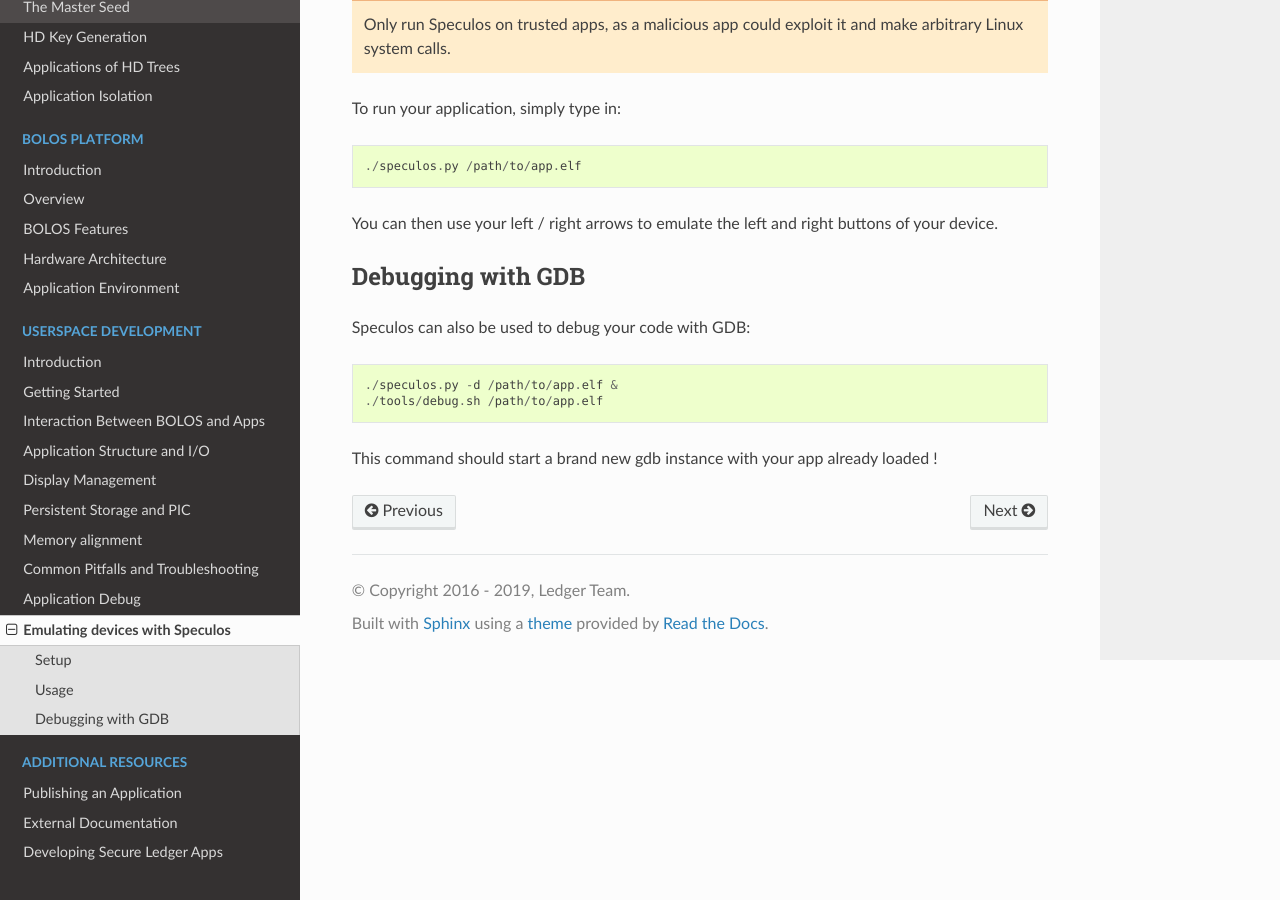
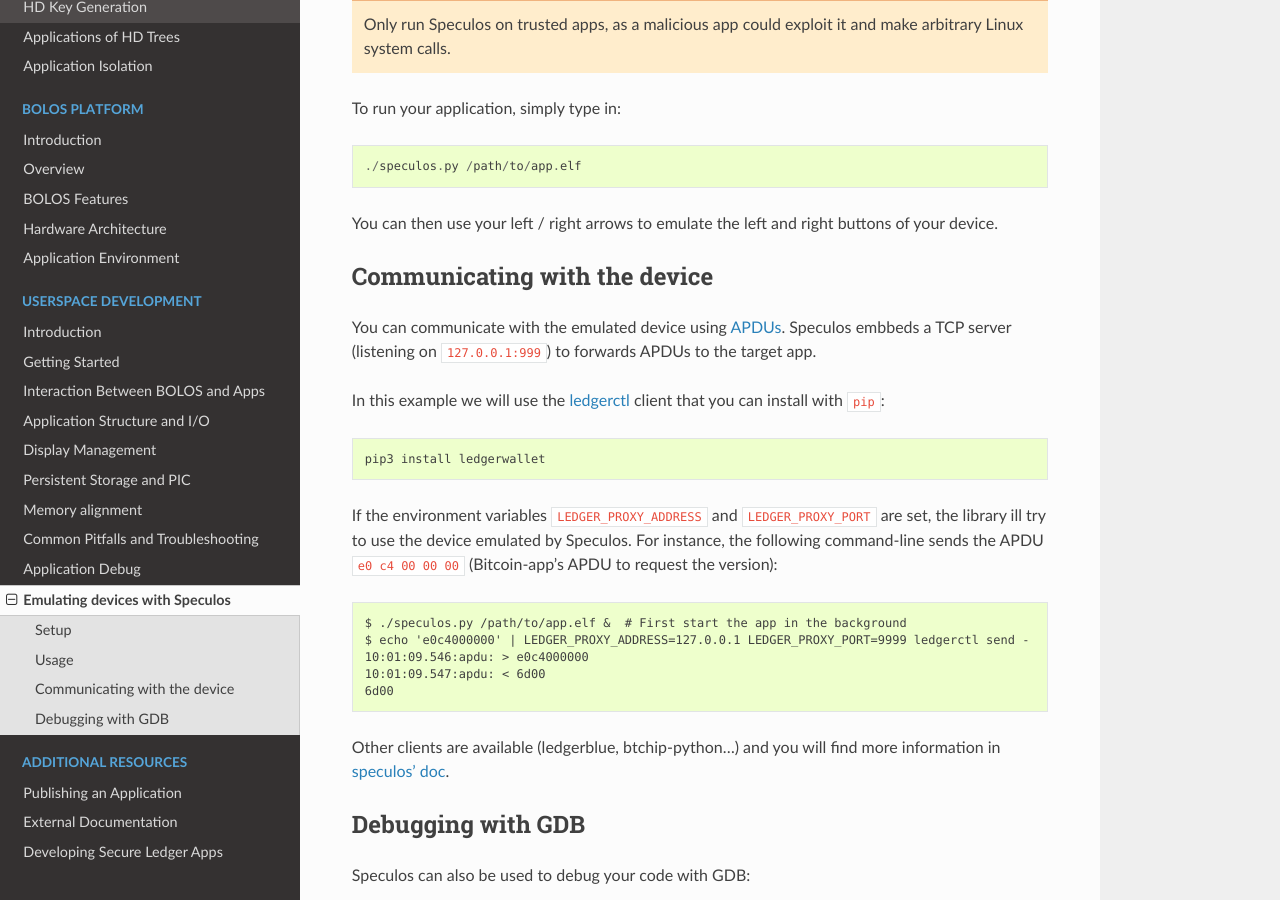
Before and after one commit to LedgerHQ/ledger-dev-doc, a Sphinx documentation site: the page built from source/userspace/speculos.rst, in a window 1280 px wide and 900 px high, scrolled down 1005 px. Built offline with Sphinx 7.4.7 and the Read the Docs theme 2.0.0, drawn with Linux system fonts in a browser that asks for light colours.

Commit message:
Add Communicating with the device section

```diff
--- a/source/userspace/speculos.rst
+++ b/source/userspace/speculos.rst
@@ -40,6 +40,25 @@
 
 You can then use your left / right arrows to emulate the left and right buttons of your device.
 
+Communicating with the device
+-----------------------------
+
+You can communicate with the emulated device using `APDUs <https://en.wikipedia.org/wiki/Smart_card_application_protocol_data_unit>`_. Speculos embbeds a TCP server (listening on ``127.0.0.1:999``) to forwards APDUs to the target app.
+
+In this example we will use the `ledgerctl <https://github.com/LedgerHQ/ledgerctl>`_ client that you can install with ``pip``::
+
+    pip3 install ledgerwallet
+
+If the environment variables ``LEDGER_PROXY_ADDRESS`` and ``LEDGER_PROXY_PORT`` are set, the library ill try to use the device emulated by Speculos. For instance, the following command-line sends the APDU ``e0 c4 00 00 00`` (Bitcoin-app's APDU to request the version)::
+
+    $ ./speculos.py /path/to/app.elf &  # First start the app in the background
+    $ echo 'e0c4000000' | LEDGER_PROXY_ADDRESS=127.0.0.1 LEDGER_PROXY_PORT=9999 ledgerctl send -
+    10:01:09.546:apdu: > e0c4000000
+    10:01:09.547:apdu: < 6d00
+    6d00
+
+Other clients are available (ledgerblue, btchip-python...) and you will find more information in `speculos' doc <https://github.com/LedgerHQ/speculos/blob/master/doc/usage.md#clients>`_.
+
 Debugging with GDB
 ------------------
 
```
